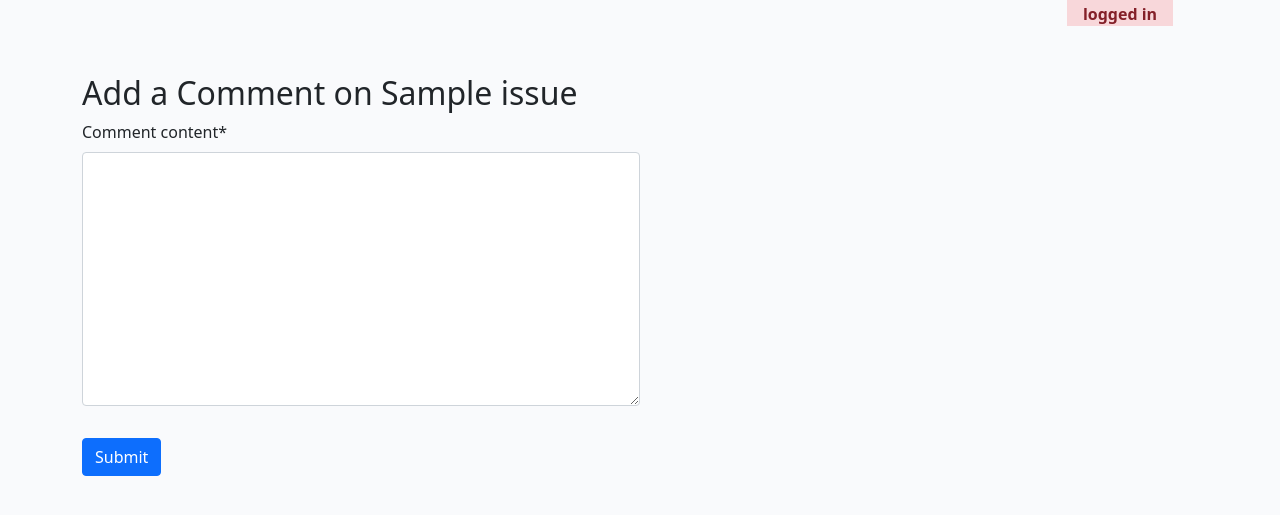
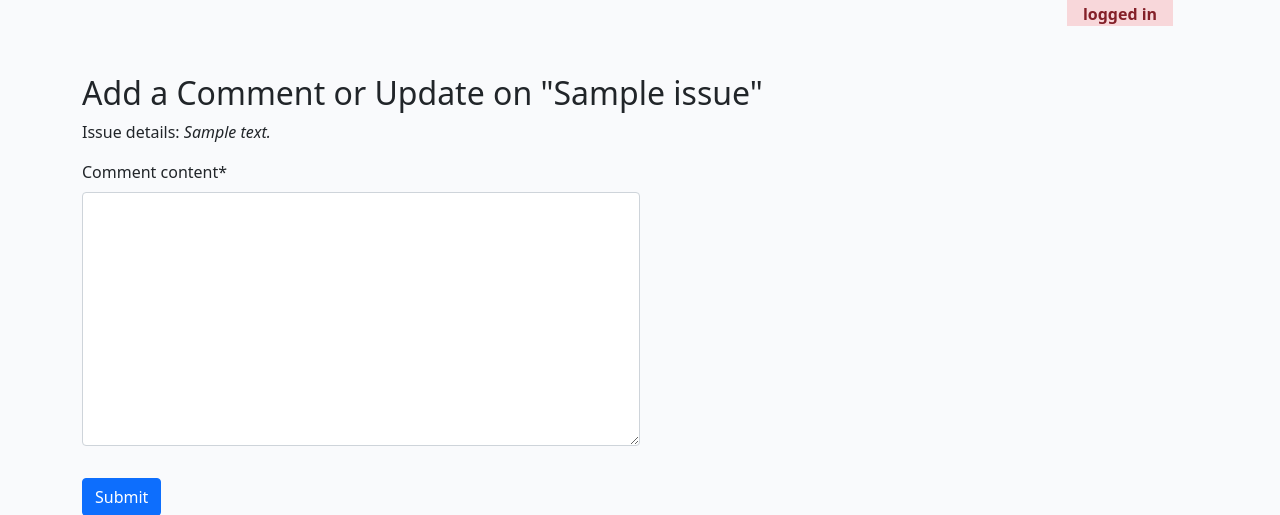
Before and after one commit to JL-14/community-incident-forum, a Django app: a page that uses templates/forum/add_comment.html in a window 1280 px wide. Shown: the part 122-637 px from the top of the page. Run offline with Django 4.2, Linux system fonts and the light colour scheme; tables that the repository leaves empty hold one stand-in row (values such as "Sample post"); some libraries are stand-ins or nearby versions.

Commit message:
Add issue_content to comment form

```diff
--- a/forum/views.py
+++ b/forum/views.py
@@ -39,6 +39,7 @@ def report_detail(request, slug):
     comment_form = CommentForm()
 
     issue_title = report.issue_title
+    issue_content = report.issue_content
 
     return render(
         request,
@@ -49,6 +50,7 @@ def report_detail(request, slug):
             "comment_count": comment_count,
             "comment_form": comment_form,
             "issue_title": report.issue_title,
+            "issue_content": report.issue_content
         },
     )
 
@@ -70,6 +72,7 @@ def add_comment(request, slug):
         comment_form = CommentForm(issue=report)
 
     issue_title = report.issue_title
+    issue_content = report.issue_content
 
     return render(
         request,
@@ -78,6 +81,7 @@ def add_comment(request, slug):
             "comment_form": comment_form,
             "slug": slug,
             "issue_title": report.issue_title,
+            "issue_content": report.issue_content
         }
     )
 
--- a/templates/forum/add_comment.html
+++ b/templates/forum/add_comment.html
@@ -3,7 +3,8 @@
 
 {% block content %}
 <div class="container mt-5">
-    <h2>Add a Comment on {{ issue_title }}</h2>
+    <h2>Add a Comment or Update on "{{ issue_title }}"</h2>
+    <p>Issue details: <em>{{ issue_content | safe }}</em></p>
     <div class="col-md-6">
         <form id="commentForm" method="post">
             {% csrf_token %}
```
